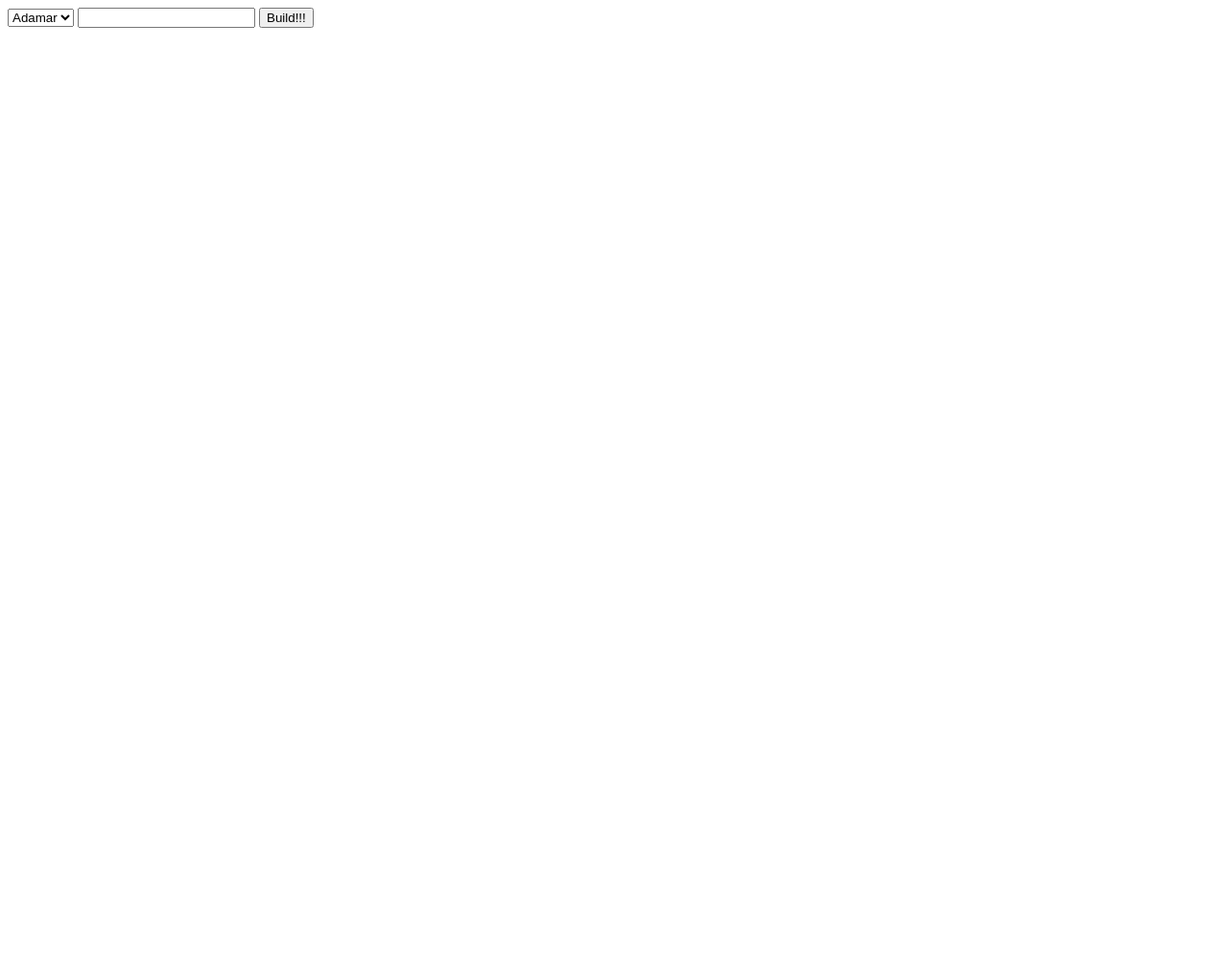
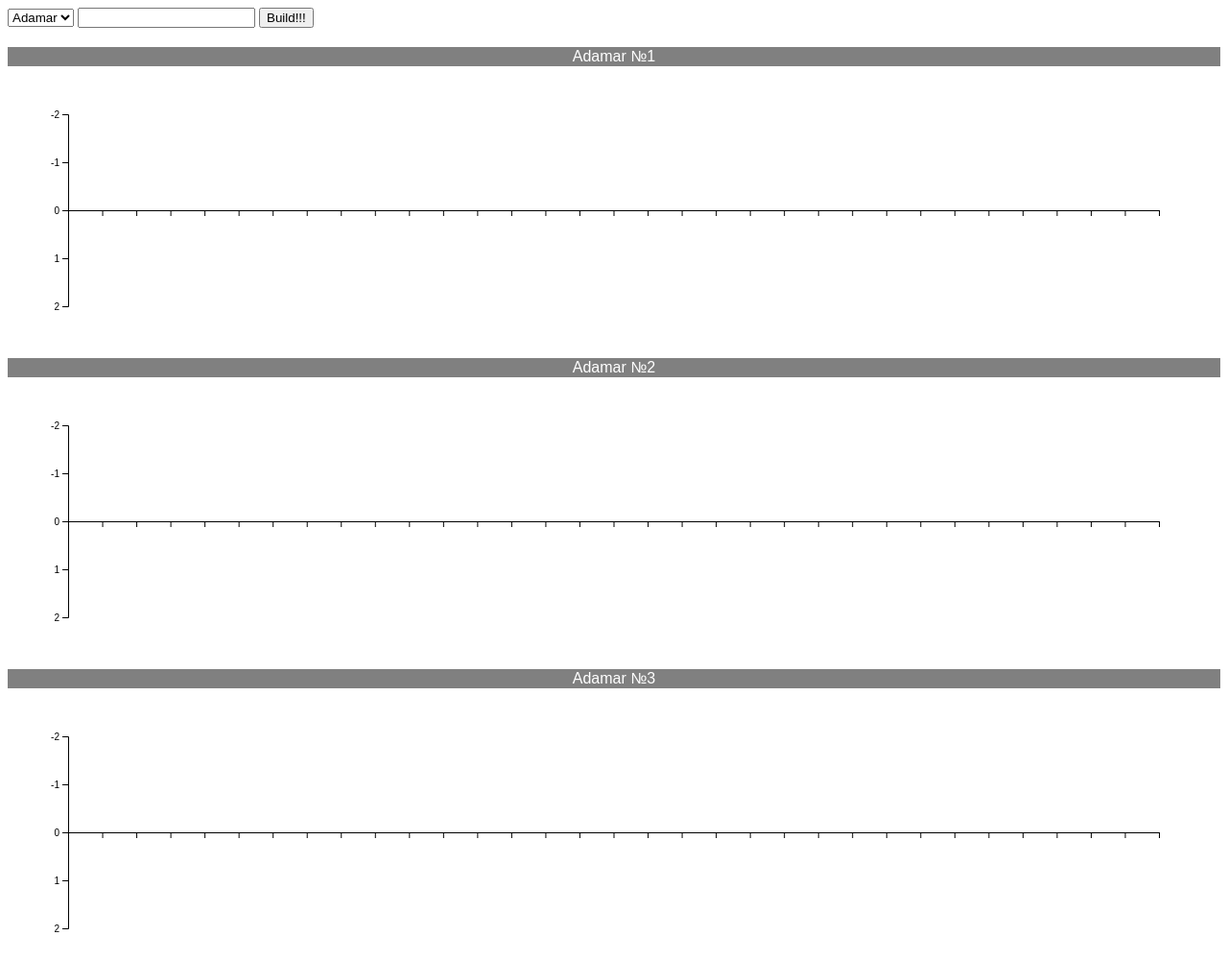
Before and after one commit to AnthStep/wholsh_generator, a website: page index.html in a window 1280 px wide. Shown: the top 1000 px of the page at 96% size. Before the commit the page ends 800 px from the top, so only its background shows below. Drawn offline with nearby package versions, Linux system fonts and the light colour scheme.

Commit message:
logic update

```diff
--- a/index.html
+++ b/index.html
@@ -5,11 +5,10 @@
   <meta name="viewport" content="width=device-width, initial-scale=1.0">
   <meta http-equiv="X-UA-Compatible" content="ie=edge">
   <title>Wholsh</title>
-  <script src="https://code.jquery.com/jquery-3.2.1.min.js" integrity="sha256-hwg4gsxgFZhOsEEamdOYGBf13FyQuiTwlAQgxVSNgt4=" crossorigin="anonymous"></script>
-  <script src="https://cdn.jsdelivr.net/npm/jquery.flot@0.8.3/jquery.flot.min.js"></script>
-  <script src="./rademaher.js"></script>
+  <script src="https://d3js.org/d3.v4.min.js" defer></script>
+  <script src="./script.js" defer></script>
 </head>
-<body>
+<body style="overflow: auto">
 <div class="ctrl-panel">
   <select class="code-name-select">
     <option value="rad" label="Adamar"></option>
--- a/rademaher.js
+++ /dev/null
@@ -1,26 +0,0 @@
-function radamaher(x,n){
-    return Math.sign(Math.sin(Math.pow(2,n)*Math.PI*x));
-}
-
-function radamaherRow(k,n){
-  let radamaherRow = [];
-  for (var index = 0; index < Math.pow(2,k); index++) {
-    let x = (1/Math.pow(2,k))*(index+1);
-    let y = radamaher(x,n);
-    radamaherRow.push([x,y]);
-  }
-  return radamaherRow;
-}
-
-function adamarGenerator(n){
-  let matr=[];
-  for (var i = 0; i < Math.pow(2,n); i++) {
-    matr[i] = [];
-    for (var j = 0; j < Math.pow(2,n); j++) {
-      matr[i][j] = (Math.pow(-1,(i&j).toString(2).split("").filter((c)=>c==="1").length))
-    }
-  }
-  return matr;
-}
-
-console.log(adamarGenerator(2));
--- /dev/null
+++ b/script.js
@@ -0,0 +1,112 @@
+function radamaher(x,n){
+    return Math.sign(Math.sin(Math.pow(2,n)*Math.PI*x));
+}
+
+function radamaherRow(k,n){
+  let radamaherRow = [];
+  for (var index = 0; index < Math.pow(2,k); index++) {
+    let x = (1/Math.pow(2,k))*(index+1);
+    let y = radamaher(x,n);
+    radamaherRow.push([x,y]);
+  }
+  return radamaherRow;
+}
+
+function adamarGenerator(n){
+  let matr=[];
+  for (var i = 0; i < Math.pow(2,n); i++) {
+    matr[i] = [];
+    for (var j = 0; j < Math.pow(2,n); j++) {
+      matr[i][j] = (Math.pow(-1,(i&j).toString(2).split("").filter((c)=>c==="1").length))
+    }
+  }
+  return matr;
+}
+
+function transformToLineCoordinates(){
+
+}
+
+function drawGraphs(data,name){
+
+
+  let body = d3.select("body")
+  let graphs = body
+    .selectAll("svg")
+    .data(data)
+    .enter()
+    .append("svg")
+    .attr("width","100%")
+    .attr("height", "300px")
+    .style("margin-top","20px")
+  let controlGroup = graphs
+    .append("g")
+    .attr("width","100%")
+    .attr("height","100%")
+
+
+
+  let headerBackground = controlGroup
+    .append("rect")
+    .style("fill","gray")
+    .attr("cx",0)
+    .attr("cy",20)
+    .attr("height","20")
+    .attr("width","100%")
+  let headerText = controlGroup
+    .append("text")
+    .attr("font-size","16px")
+    .attr("font-family","sans-serif")
+    .attr("fill","white")
+    .text((d,i,a) => `${name} №${i+1}`)
+    .attr("x","50%")
+    .attr("y","15px")
+    .attr("text-anchor","middle")
+
+
+  let xAxisScale = d3.scaleLinear()
+    .domain([0,data[0].length])
+    .range([0,Math.floor(graphs.node().getBBox().width*0.9)])
+  let xAxisRange = d3.axisBottom()
+    .scale(xAxisScale)
+    .ticks(data[0].length)
+    .tickFormat("")
+  let xAxis = controlGroup
+    .append("g")
+    .call(xAxisRange)
+    .attr("transform",`translate(${Math.floor(graphs.node().getBBox().width*0.05)},170)`)
+
+  let yAxisScale = d3.scaleLinear()
+    .domain([-2,2])
+    .range([0,200])
+  let yAxisRange = d3.axisLeft()
+    .scale(yAxisScale)
+    .ticks(4)
+  let yAxis = controlGroup
+    .append("g")
+    .call(yAxisRange)
+    .attr("transform", `translate(${Math.floor(graphs.node().getBBox().width*0.05)-1},70)`)
+
+};
+
+drawGraphs(adamarGenerator(5),"Adamar")
+
+// let svgContainer = d3
+// .select("body")
+// .append("svg")
+// .attr("width","500px")
+// .attr("height","500px")
+
+// let circleRads = [1,2,3,4,5,6,7]
+
+// let circles = svgContainer
+// .selectAll("circle")
+// .data(circleRads)
+// .enter()
+// .append("circle")
+
+// let circlesAttr = circles
+// .attr("cx","50%")
+// .attr("cy","50%")
+// .attr("r",d=>80 - d*10)
+// .style("fill",d=>`rgb(${Math.floor(d*255/7)},${Math.floor(d*255/8)},${Math.floor(d*255/7)})`)
```
